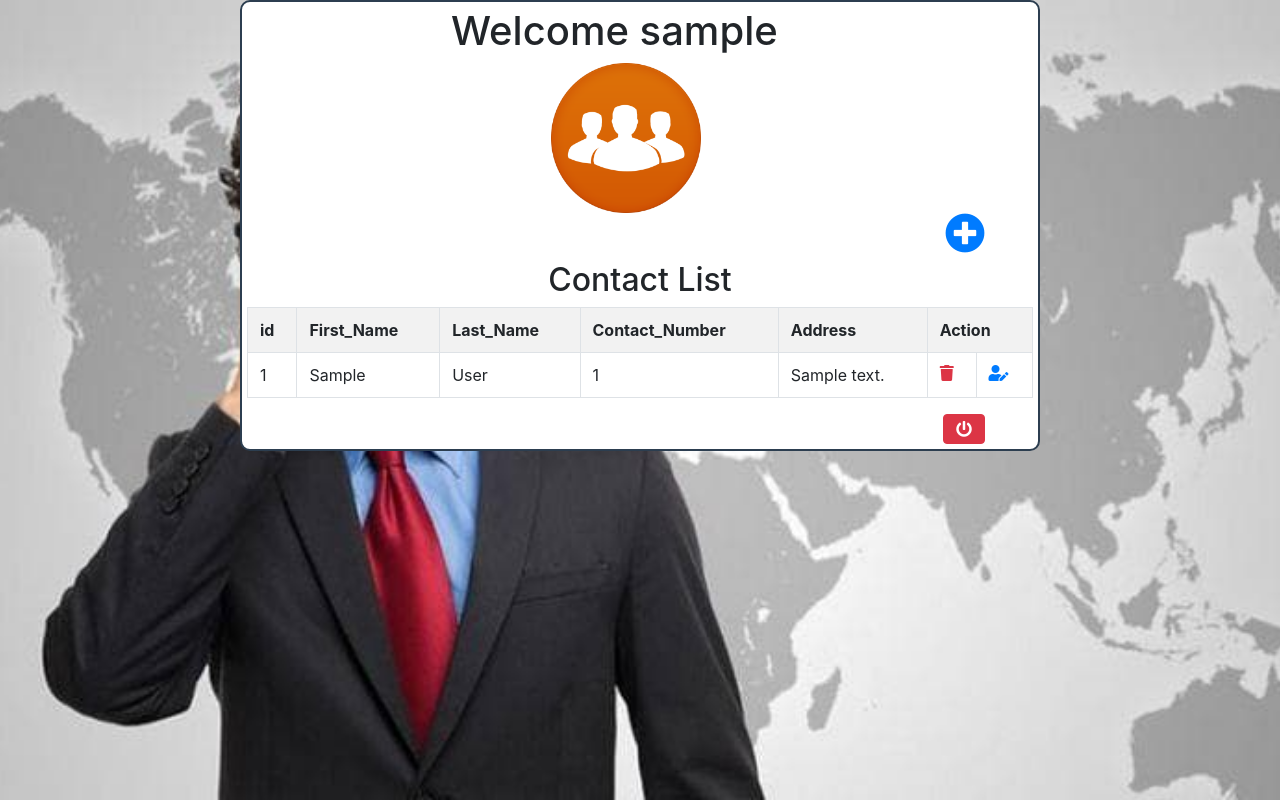
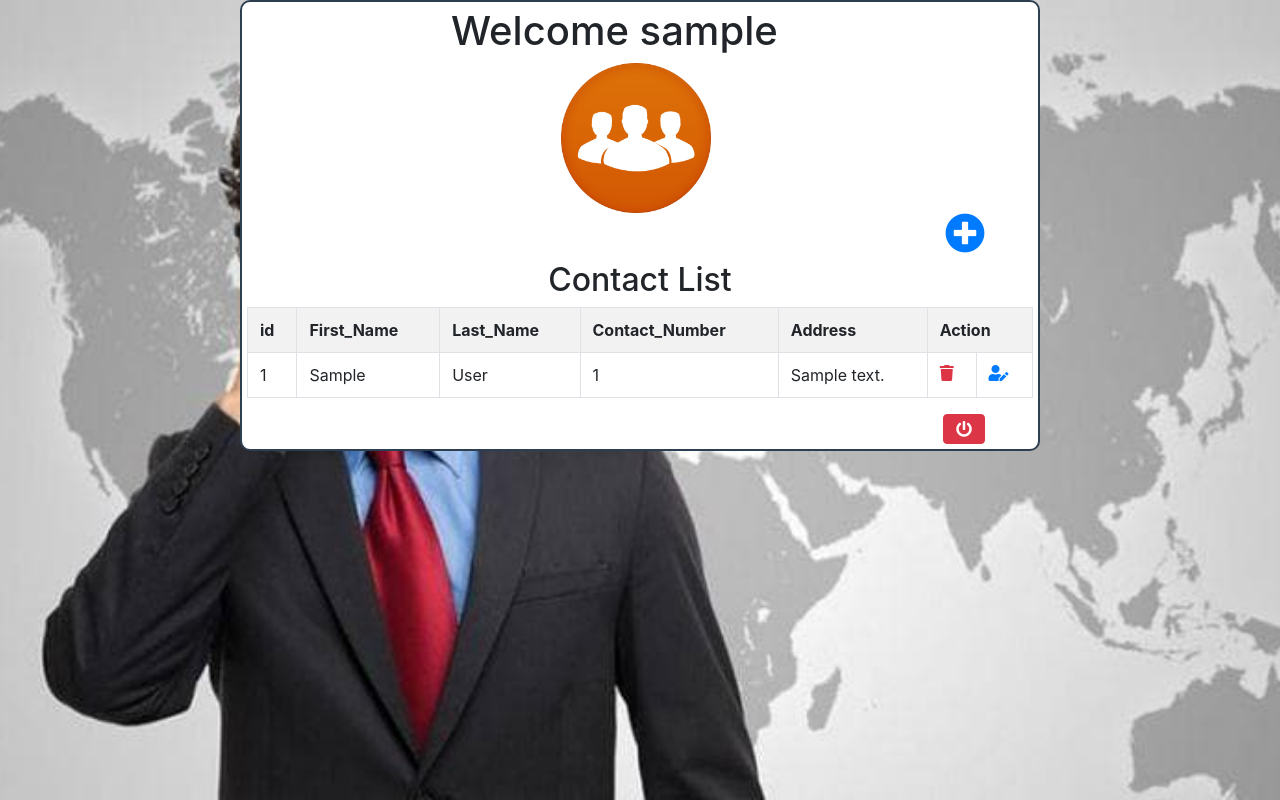
Before and after one commit to tamine143/My_Phonebook, a PHP site: page /list.php in a window 1280 px wide. Run offline with PHP 8.4, Linux system fonts and the light colour scheme; the visitor is signed in with stand-in values (Sample User, id 1); tables that the repository leaves empty hold one stand-in row (values such as "Sample post").

Commit message:
putting the images inside the folder and centering image

```diff
--- a/home.php
+++ b/home.php
@@ -43,7 +43,7 @@
 
 			<center>
                 <h1>Welcome <?php echo $username; ?></h1>
-                <img src="icon1.png"  class="avatarhome"/>
+                <img src="img/icon1.png"  class="avatarhome"/>
       </center>
 
       <h3>Information Form</h3>
--- a/index.php
+++ b/index.php
@@ -43,7 +43,7 @@
 			<div id="main-wrapper">
 				<center>
 					<h2>Login Form</h2>
-					<img src="icon1.png"	class="avatar"/>
+					<img src="img/icon1.png"	class="avatar"/>
 
 				</center>
 
--- a/list.php
+++ b/list.php
@@ -30,7 +30,7 @@ require 'dbconfig/config.php';
 				<div class="row justify-content-center">
 					<div class="col-6">
 						<h1>Welcome <?php echo $username; ?></h1>
-            <img src="icon1.png"  class="avatar"/>
+            <img src="img/icon1.png"  class="avatar_list"/>
 					</div>
 				</div>
 
--- a/register.php
+++ b/register.php
@@ -43,7 +43,7 @@ if(isset($_POST['submit_btn'])){
 			<div id="main-wrapper">
 				<center>
 					<h2>Registration Form</h2>
-					<img src="icon1.png"	class="avatar"/>
+					<img src="img/icon1.png"	class="avatar"/>
 				</center>
 
 
--- a/style.css
+++ b/style.css
@@ -1,5 +1,5 @@
 body{
-	background-image: url(background.jpg);
+	background-image: url(img/background.jpg);
 	height: 100vh;
 	background-size: cover;
 	background-position: center;
@@ -28,13 +28,19 @@ body{
 .avatar{
 	width: 150px;
 	text-align: center;
-	margin-left: 100px;
+	margin-left: 10px;
 }
 
 .avatarhome{
 	width: 150px;
 	text-align: center;
 	margin-left:40px;
+}
+
+.avatar_list{
+	width: 150px;
+	text-align: center;
+	margin-left:110px;
 }
 
 .myform{
```
Also changed, not shown: img/background.jpg (renamed from background.jpg), img/icon1.png (renamed from icon1.png).
